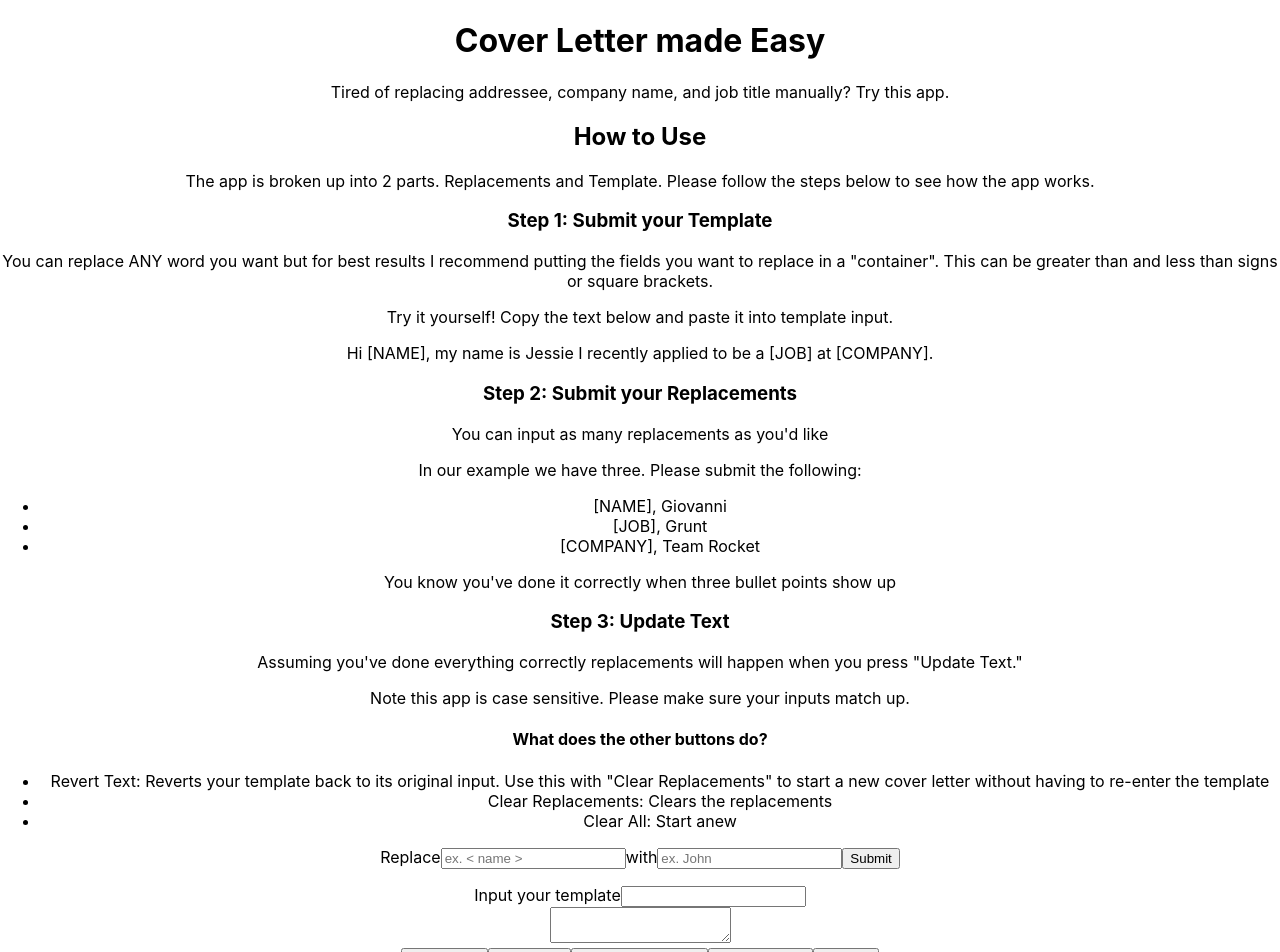
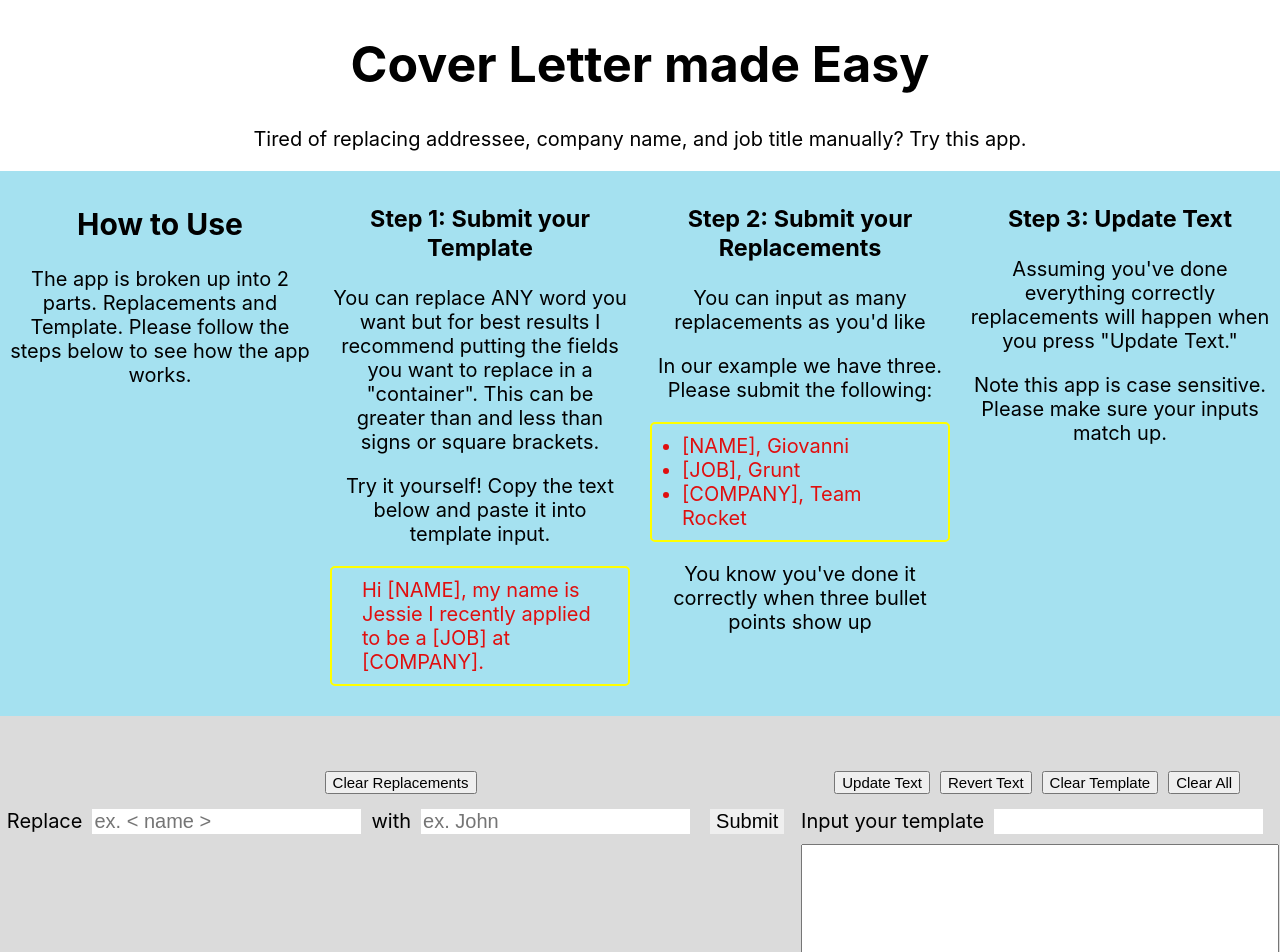
Before and after one commit to CiciZhang/coverletterMadeEasy, a React (Create React App) app: page / in a window 1280 px wide. Shown: the top 952 px of the page. Built offline with nearby package versions, Linux system fonts and the light colour scheme.

Commit message:
Added more CSS

```diff
--- a/src/App.css
+++ b/src/App.css
@@ -1,38 +1,56 @@
-.App {
-  text-align: center;
+html {
+  font-size: 62.5%;
 }
 
-.App-logo {
-  height: 40vmin;
-  pointer-events: none;
+.App {
+  /* background: red; */
+  text-align: center;
+  font-size: 2rem;
 }
 
-@media (prefers-reduced-motion: no-preference) {
-  .App-logo {
-    animation: App-logo-spin infinite 20s linear;
-  }
+h1 {
+  font-size: 5rem;
+  /* color: blue; */
 }
 
-.App-header {
-  background-color: #282c34;
-  min-height: 100vh;
+.sample {
+  background: rgb(165, 225, 240);
+  /* border: 2px solid red; */
   display: flex;
-  flex-direction: column;
-  align-items: center;
-  justify-content: center;
-  font-size: calc(10px + 2vmin);
-  color: white;
 }
 
-.App-link {
-  color: #61dafb;
+.steps {
+  width: 25%;
+  margin: 10px;
 }
 
-@keyframes App-logo-spin {
-  from {
-    transform: rotate(0deg);
-  }
-  to {
-    transform: rotate(360deg);
-  }
+.example {
+  text-align: left;
+  border: 2px solid yellow;
+  border-radius: 5px;
+  color: rgb(224, 15, 15);
+  padding: 10px 30px;
 }
+
+main {
+  padding: 50px 0px;
+  background: rgba(71, 71, 71, 0.192);
+  display: flex;
+  justify-content: space-evenly;
+}
+
+input {
+  border: none;
+  margin: 10px;
+  font-size: 2rem;
+}
+
+button {
+  font-size: 1.5rem;
+  margin: 5px;
+}
+
+textarea {
+  width: 100%;
+  height: 400px;
+}
--- a/src/App.js
+++ b/src/App.js
@@ -59,6 +59,8 @@ function App() {
     <div className="App">
       <Header></Header>
       <main>
+        <div className="replacements">
+          <button onClick={() => { setReplacements([]) }}>Clear Replacements</button>
           <ThingsToReplace addToReplacementArray={addToReplacementArray} />
           <div className="mappedObjects">
             <ul>
@@ -68,20 +70,21 @@ function App() {
               }
             </ul>
           </div>
+        </div>
+        <div className="template">
+          <div>
+            <button onClick={() => { replaceText(replacements, finalText) }}>Update Text</button>
+            <button onClick={() => { setFinalText(originalText) }}>Revert Text</button>
+            <button onClick={() => { setFinalText("") }}>Clear Template</button>
+            <button onClick={deleteAll}>Clear All</button>
+          </div>
           <form action="submit" onSubmit={submitHandler}>
             <label>Input your template</label>
             <input type="text" name="textInput" onChange={textInputHandler} value={textInput} />
           </form>
           <textarea value={finalText}></textarea>
-        <div>
-          <button onClick={() => { replaceText(replacements, finalText) }}>Update Text</button>
-          <button onClick={() => { setFinalText(originalText) }}>Revert Text</button>
-          <button onClick={() => { setReplacements([]) }}>Clear Replacements</button>
-          <button onClick={() => { setFinalText("") }}>Clear Template</button>
-          <button onClick={deleteAll}>Clear All</button>
         </div>
       </main>
-
     </div>
   )
 }
--- a/src/Header.js
+++ b/src/Header.js
@@ -4,14 +4,19 @@ function header () {
     return (
         <header>
             <h1>Cover Letter made Easy</h1>
+            <p>Tired of replacing addressee, company name, and job title manually? Try this app.</p>
             <div className="sample">
-                <p>Tired of replacing addressee, company name, and job title manually? Try this app.</p>
+                <div className="steps">
                     <h2>How to Use</h2>
                     <p>The app is broken up into 2 parts. Replacements and Template. Please follow the steps below to see how the app works.</p>
+                </div>
+                <div className="steps">
                     <h3>Step 1: Submit your Template</h3>
                     <p>You can replace ANY word you want but for best results I recommend putting the fields you want to replace in a "container". This can be greater than and less than signs or square brackets.</p>
                     <p>Try it yourself! Copy the text below and paste it into template input.</p>
                     <p className="example">Hi [NAME], my name is Jessie I recently applied to be a [JOB] at [COMPANY].</p>
+                </div>
+                <div className="steps">
                     <h3>Step 2: Submit your Replacements</h3>
                     <p>You can input as many replacements as you'd like</p>
                     <p>In our example we have three. Please submit the following:</p>
@@ -21,15 +26,19 @@ function header () {
                         <li>[COMPANY], Team Rocket</li>
                     </ul>
                     <p>You know you've done it correctly when three bullet points show up</p>
+                </div>
+                <div className="steps">
                     <h3>Step 3: Update Text</h3>
                     <p>Assuming you've done everything correctly replacements will happen when you press "Update Text."</p>
                     <p>Note this app is case sensitive. Please make sure your inputs match up.</p>
-                <h4>What does the other buttons do?</h4>
+                </div>
+
+                {/* <h4>What do the other buttons do?</h4>
                 <ul>
                     <li>Revert Text: Reverts your template back to its original input. Use this with "Clear Replacements" to start a new cover letter without having to re-enter the template</li>
                     <li>Clear Replacements: Clears the replacements</li>
                     <li>Clear All: Start anew</li>
-                </ul>
+                </ul> */}
             </div>
         </header>
     )
```
Also changed, not shown: public/logo192.png (deleted), public/logo512.png (deleted). Lines whose indentation alone changed are shown as unchanged.
